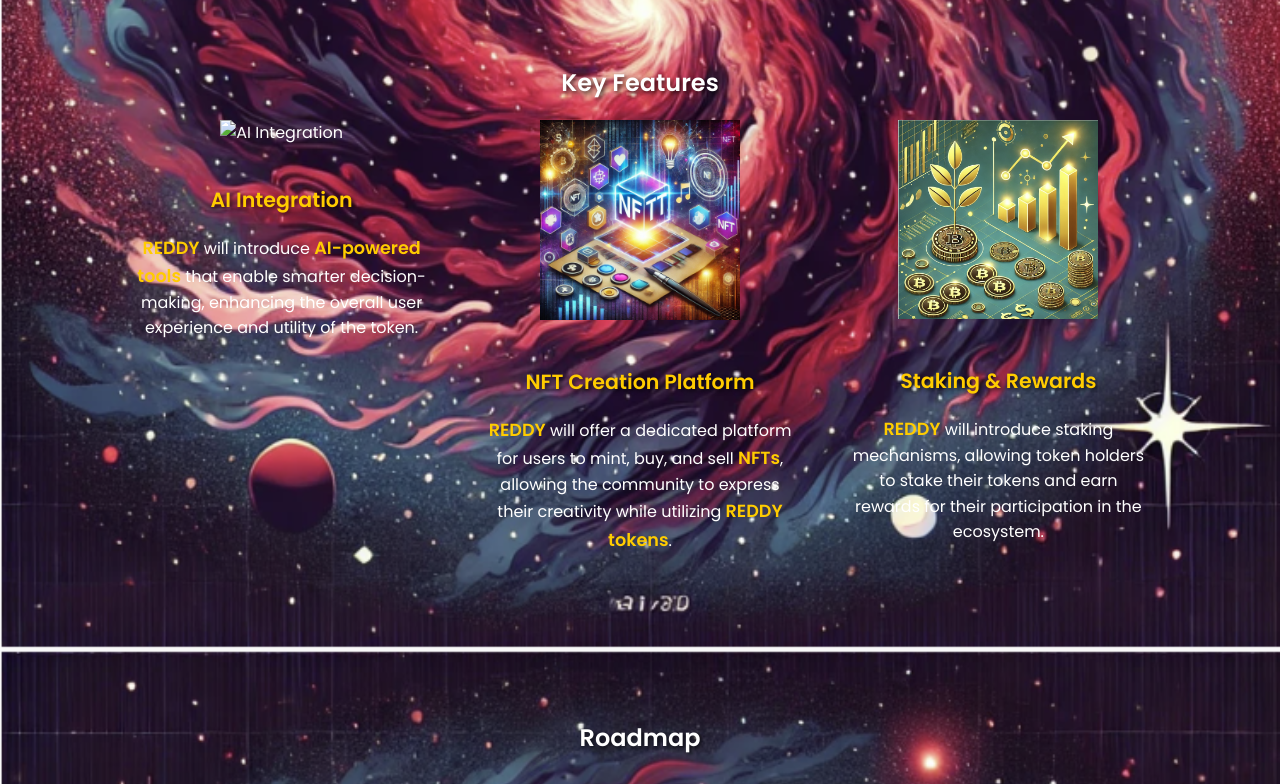
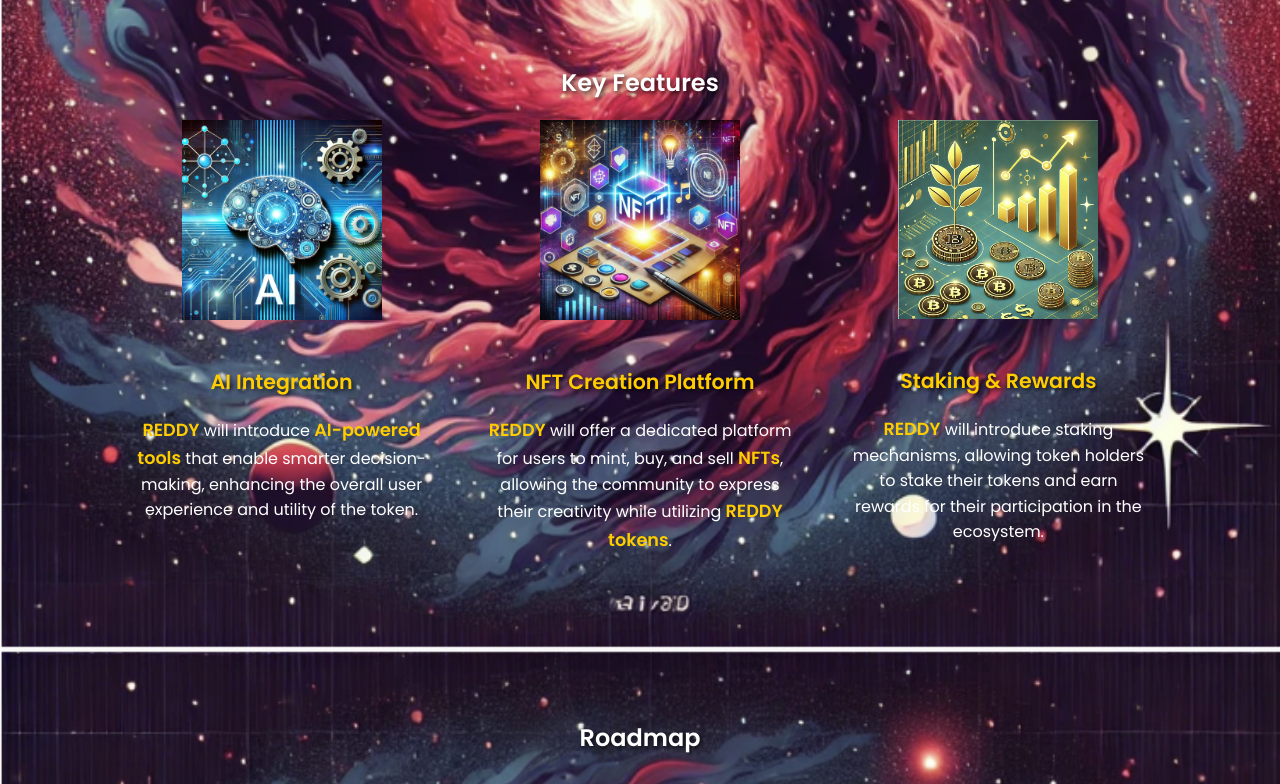
Before and after one commit to Tronear/REDDY, a plain HTML site: page index.html in a window 1280 px wide. Shown: the part 1920-2704 px from the top of the page. Drawn offline with Linux system fonts and the light colour scheme.

Commit message:
Update index.html

```diff
--- a/index.html
+++ b/index.html
@@ -56,7 +56,7 @@
         <div class="features-grid">
             <!-- Feature 1: AI Integration -->
             <div class="feature">
-                <img src="images/ai.wepg" alt="AI Integration" class="feature-image">
+                <img src="images/ai.webp" alt="AI Integration" class="feature-image">
                 <h3><span class="highlight">AI Integration</span></h3>
                 <p><span class="highlight">REDDY</span> will introduce <span class="highlight">AI-powered tools</span> that enable smarter decision-making, enhancing the overall user experience and utility of the token.</p>
             </div>
```
